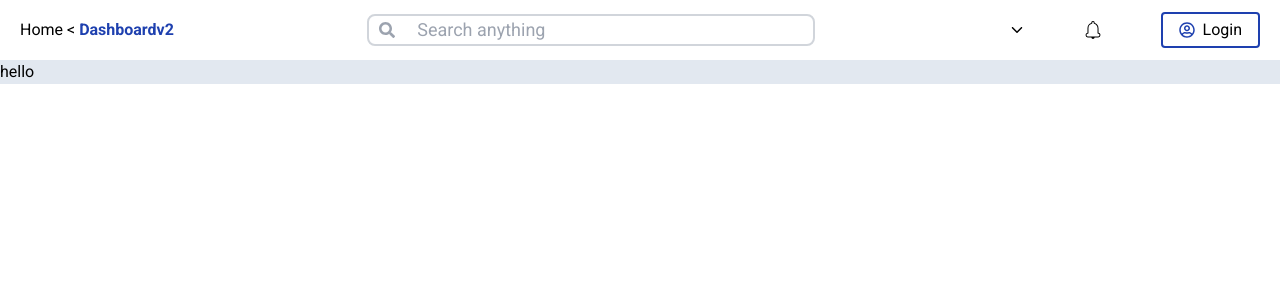
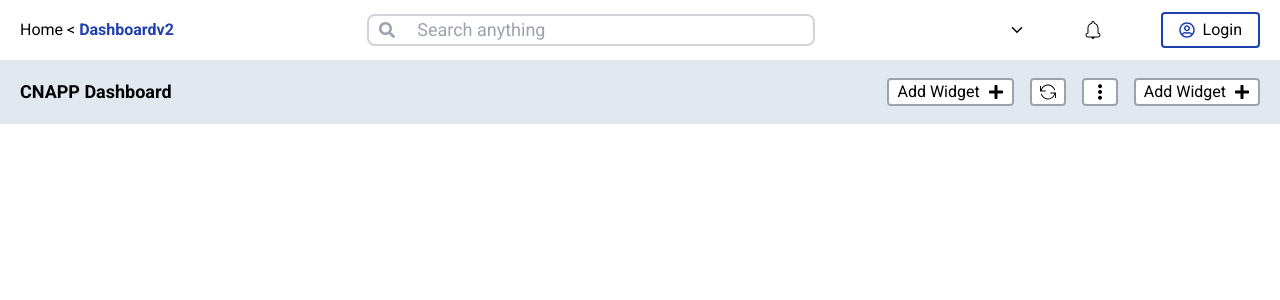
Before and after one commit to shivPratap007/assignment-01, a React (Vite) app: page / in a window 1280 px wide. Shown: the top 300 px of the page. Built offline with nearby package versions, Linux system fonts and the light colour scheme.

Commit message:
Add: heading

```diff
--- /dev/null
+++ b/src/components/Heading.tsx
@@ -0,0 +1,29 @@
+import { FaPlus } from "react-icons/fa";
+import { TfiReload } from "react-icons/tfi";
+import { SlOptionsVertical } from "react-icons/sl";
+
+export default function Heading() {
+  return (
+    <div className="flex h-16 items-center justify-between px-5 space-x-4">
+      {/* Heading */}
+      <h1 className="text-lg font-bold">CNAPP Dashboard</h1>
+
+      <div className="flex gap-4">
+        <div className="flex items-center gap-2 border-2 px-2 cursor-pointer  border-gray-400 rounded bg-white">
+          Add Widget
+          <FaPlus />
+        </div>
+        <div className="flex items-center gap-2 border-2 px-2 cursor-pointer  border-gray-400 bg-white rounded">
+          <TfiReload />
+        </div>
+        <div className="flex items-center gap-2 border-2 px-2 cursor-pointer  border-gray-400 bg-white rounded">
+          <SlOptionsVertical />
+        </div>
+        <div className="flex items-center gap-2 border-2 px-2 cursor-pointer border-gray-400 bg-white rounded">
+          Add Widget
+          <FaPlus />
+        </div>
+      </div>
+    </div>
+  );
+}
--- a/src/components/Hero.tsx
+++ b/src/components/Hero.tsx
@@ -1,8 +1,9 @@
+import Heading from "./Heading";
 
 export default function Hero() {
   return (
     <section className="w-screen bg-slate-200 ">
-        hello
+        <Heading/>
     </section>
   )
 }
```
